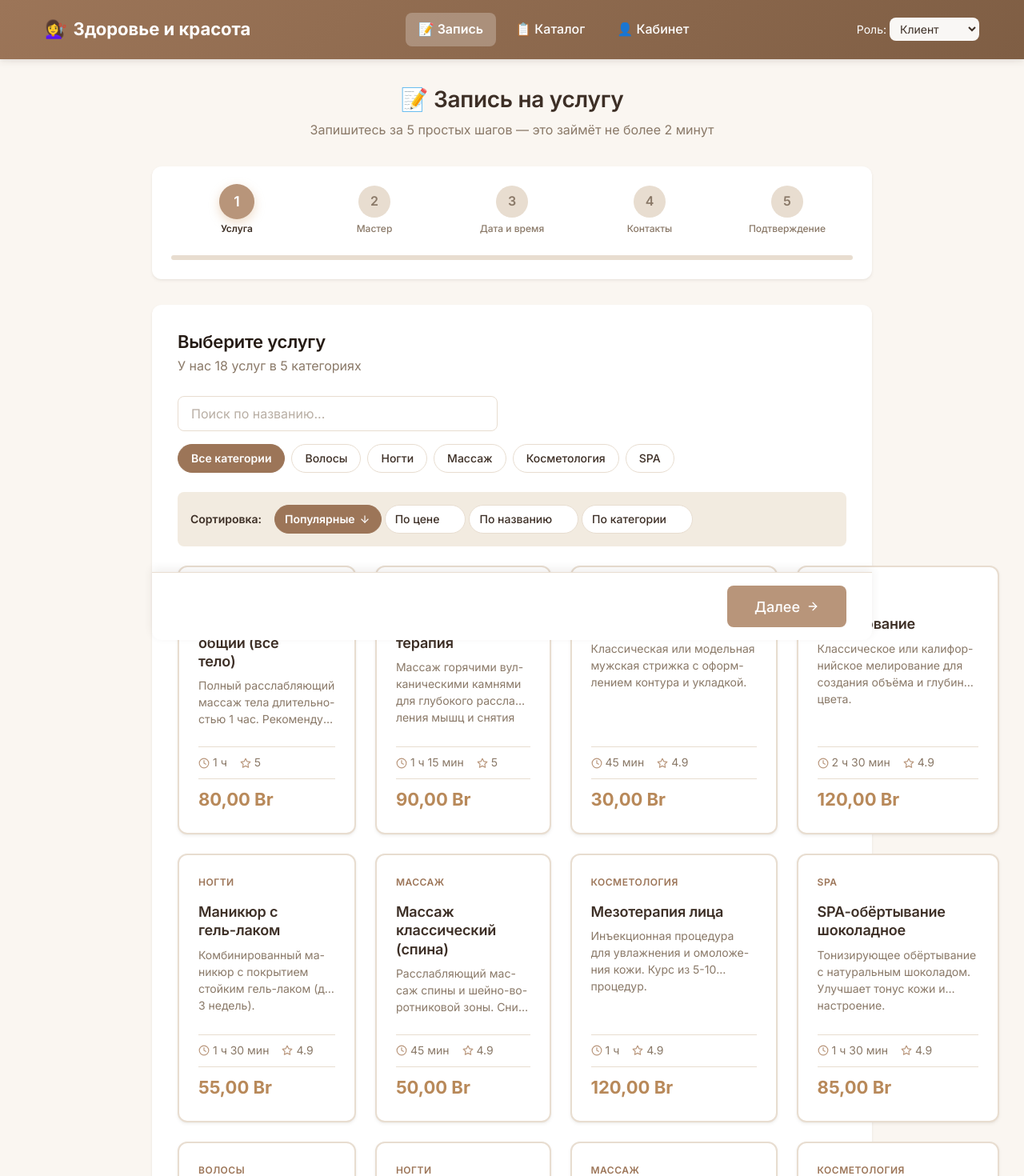
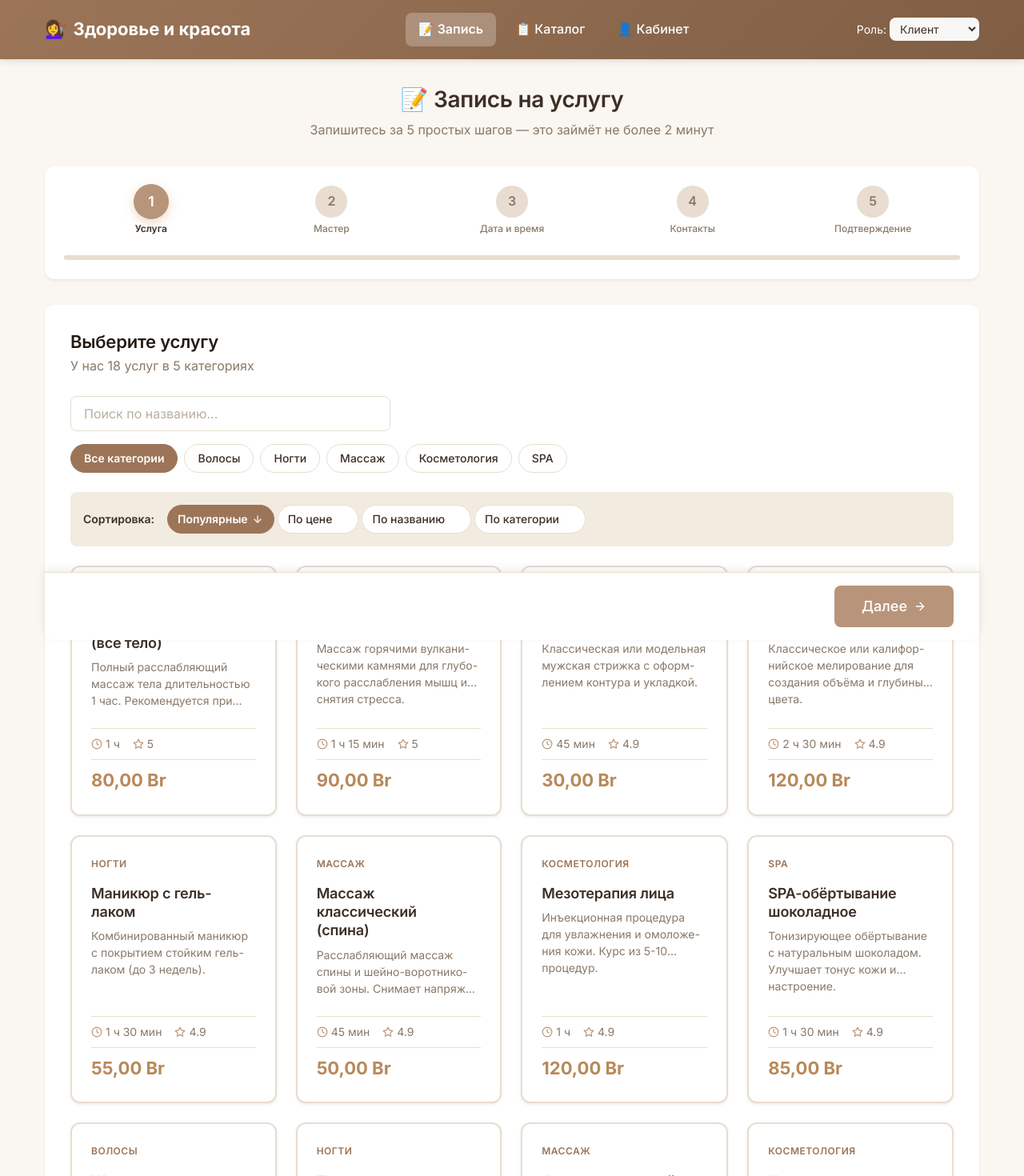
Before and after one commit to igorao2802-dev/bookme24, a React (Create React App) app: page / in a window 1280 px wide. Shown: the top 1470 px of the page at 80% size. Built offline with nearby package versions, Linux system fonts and the light colour scheme.

Commit message:
repair_style

```diff
--- a/src/components/Booking/BookingForm.css
+++ b/src/components/Booking/BookingForm.css
@@ -30,7 +30,7 @@
   display: flex;
   flex-direction: column;
   gap: var(--spacing-md, 16px);
-  width: 100%; /* Форма занимает всю ширину родителя */
+  max-width: 700px;
 }
 
 /* Обёртка для полей, которые должны быть в одну колонку (textarea) */
--- a/src/components/Booking/BookingWizard.css
+++ b/src/components/Booking/BookingWizard.css
@@ -9,8 +9,9 @@
  */
 
 .booking-wizard {
-  max-width: 900px;
+  max-width: 1200px;
   margin: 0 auto;
+  width: 100%;
   /*
     ПОЧЕМУ position: relative?
     Это нужно для корректной работы position: sticky у дочерних элементов.
--- a/src/components/Booking/ServiceSelector.css
+++ b/src/components/Booking/ServiceSelector.css
@@ -106,8 +106,35 @@
 /* Базовые стили — мобильные устройства (≤480px) */
 .service-selector__grid {
   display: grid;
-  grid-template-columns: 1fr; /* Одна колонка на мобильных */
+  /*
+    ПОЧЕМУ repeat(4, 1fr), а не auto-fill?
+    - auto-fill может давать разное количество колонок на разных экранах
+    - repeat(4, 1fr) гарантирует ровно 4 колонки на десктопе
+    - На планшетах и мобильных — media queries ниже переключают на 3/2/1
+  */
+  grid-template-columns: repeat(4, 1fr);
   gap: var(--spacing-md, 16px);
+}
+
+/* Планшет (3 колонки) */
+@media (max-width: 1024px) {
+  .service-selector__grid {
+    grid-template-columns: repeat(3, 1fr);
+  }
+}
+
+/* Маленький планшет (2 колонки) */
+@media (max-width: 768px) {
+  .service-selector__grid {
+    grid-template-columns: repeat(2, 1fr);
+  }
+}
+
+/* Мобильный (1 колонка) */
+@media (max-width: 480px) {
+  .service-selector__grid {
+    grid-template-columns: 1fr;
+  }
 }
 
 /* Планшеты (481px — 768px) */
```
